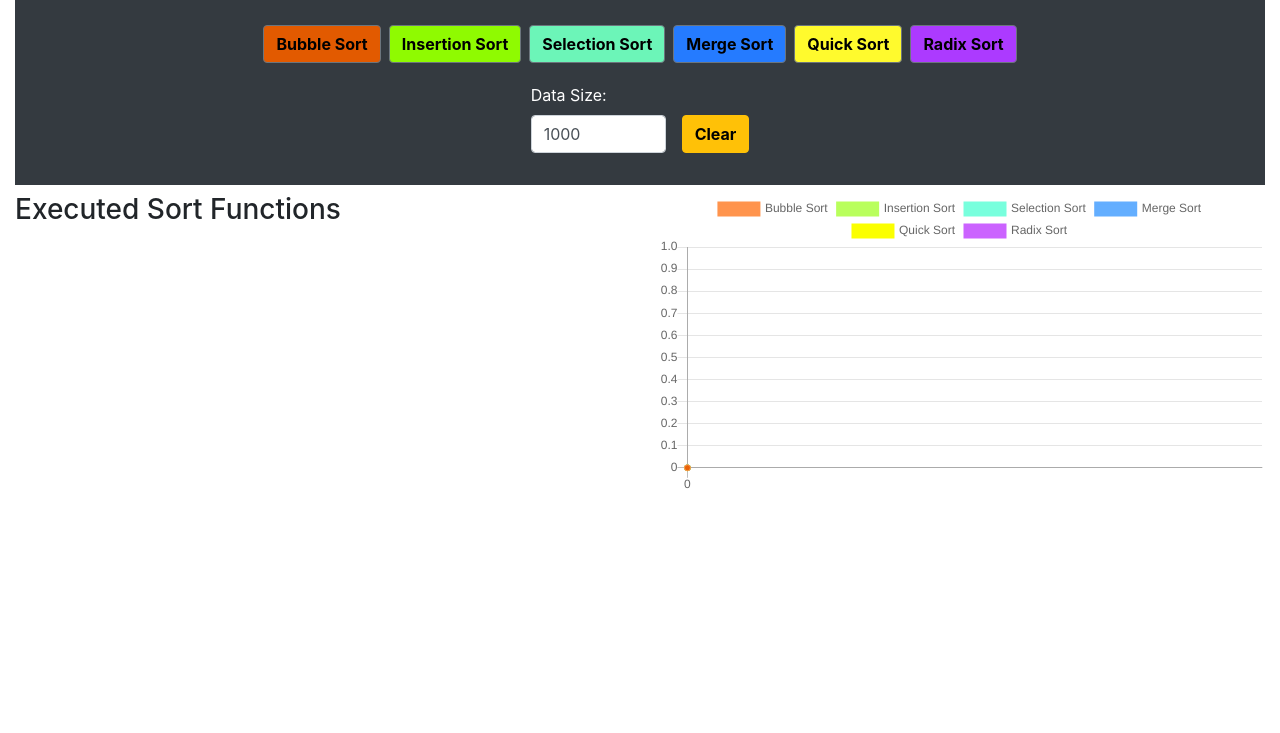
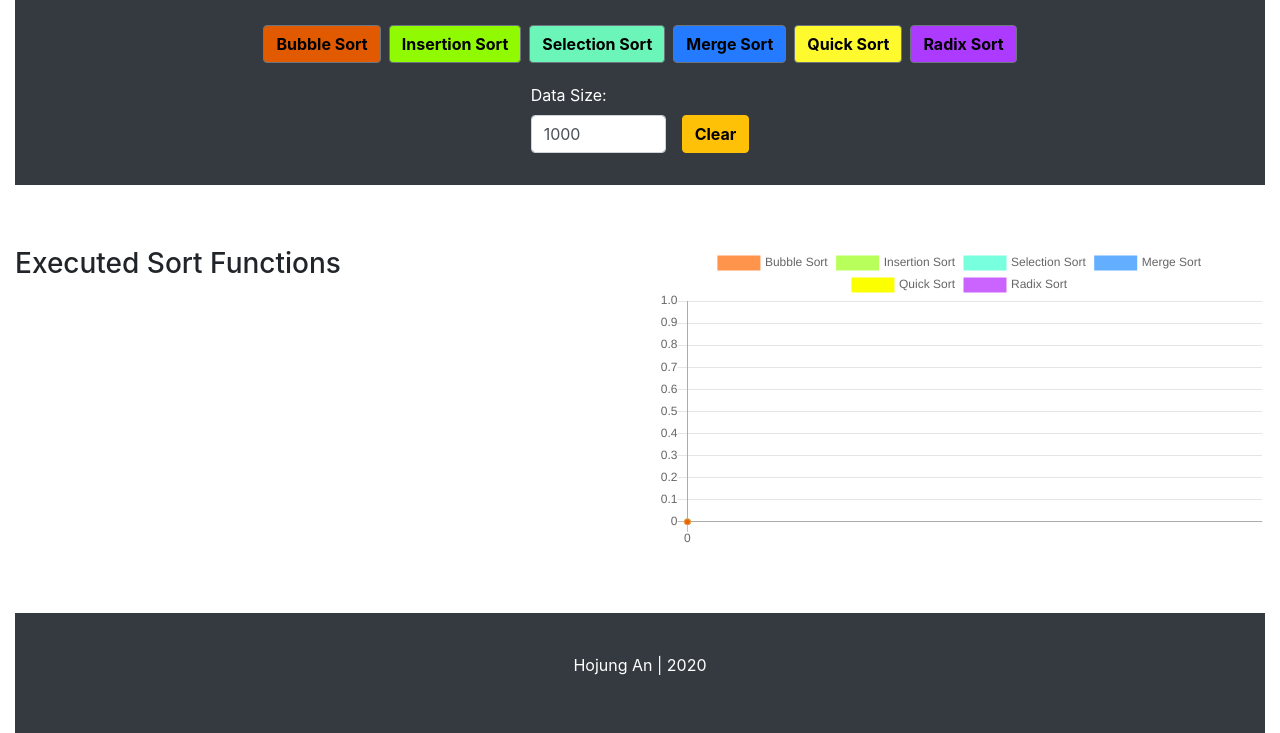
Before and after one commit to hojungan/sort-time, a plain HTML site: page index.html in a window 1280 px wide. Shown: the part 67-800 px from the top of the page. Drawn offline with nearby package versions, Linux system fonts and the light colour scheme.

Commit message:
footer added

```diff
--- a/index.html
+++ b/index.html
@@ -33,7 +33,7 @@
     </div>
   </header>
 
-  <main class="row mt-2">
+  <main class="row">
     <div class="col-sm-12 col-md-6">
       <p class="h3">Executed Sort Functions</p>
       <ul id="list-stack" class="list-group list-group-flush">
@@ -44,7 +44,9 @@
     </div>
   </main>
 
-
+  <footer class="bg-dark">
+    <p class="text-white">Hojung An | 2020</p>
+  </footer>
   <script src="https://code.jquery.com/jquery-3.5.1.slim.min.js"
     integrity="sha384-DfXdz2htPH0lsSSs5nCTpuj/zy4C+OGpamoFVy38MVBnE+IbbVYUew+OrCXaRkfj"
     crossorigin="anonymous"></script>
--- a/style.css
+++ b/style.css
@@ -1,3 +1,12 @@
+html, body {
+  height: 100vh;
+}
+body {
+  display: flex;
+  flex-direction: column;
+  justify-content: space-between;
+}
+
 button {
   font-weight: bolder !important;
   color: #000 !important;
@@ -31,3 +40,8 @@ button {
   max-height: 500px;
   overflow-y: scroll;
 }
+
+footer {
+  text-align: center;
+  padding: 40px 10px
+}
```
